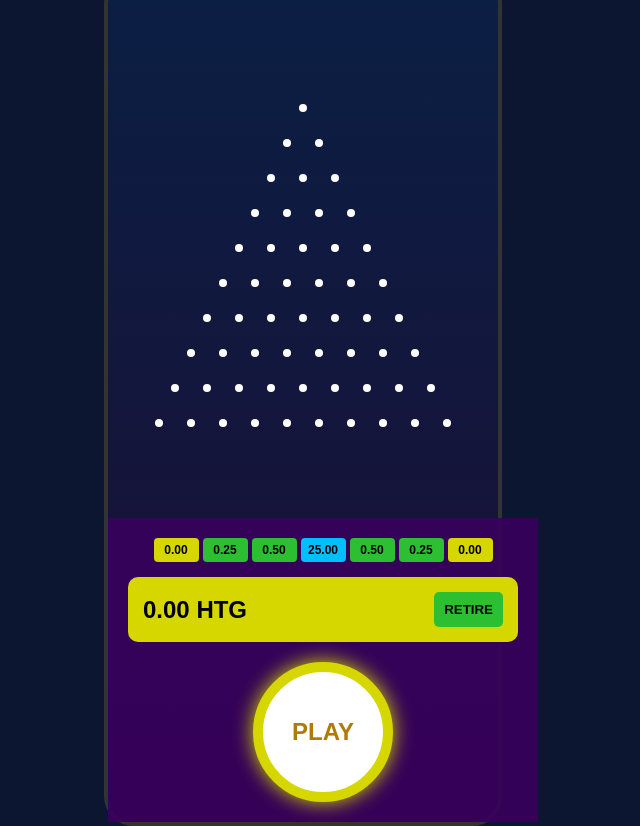
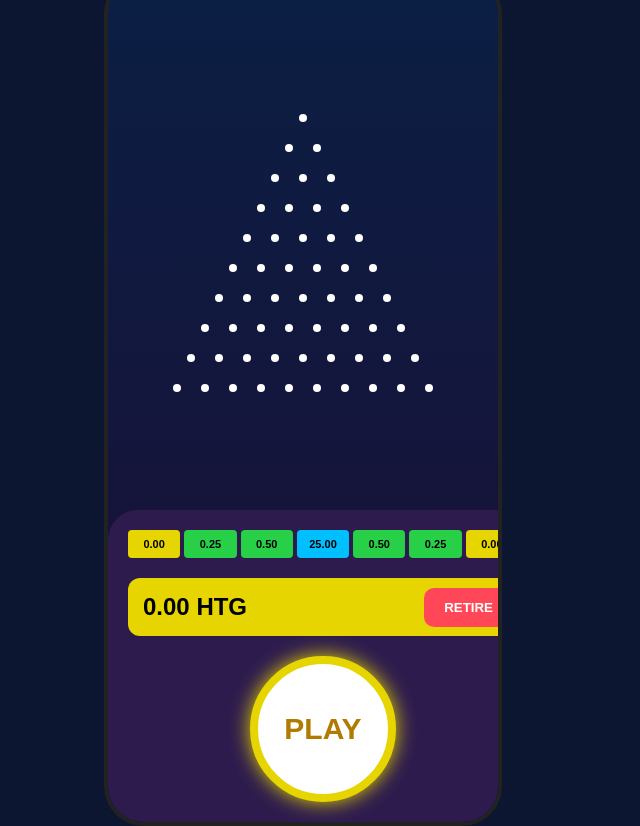
Before and after one commit to houseVd/TesdesKod, a plain HTML site: page index.html in a window 1280 px wide. Shown: the whole page, without its empty margins (337-977 px from the left). Drawn offline with Linux system fonts and the light colour scheme.

Commit message:
Update index.html

```diff
--- a/index.html
+++ b/index.html
@@ -3,100 +3,126 @@
 <head>
     <meta charset="UTF-8">
     <meta name="viewport" content="width=device-width, initial-scale=1.0">
-    <title>Plinko HTG</title>
+    <title>Plinky HTG Pro</title>
     <style>
-        body { background: #0c1630; margin: 0; display: flex; justify-content: center; align-items: center; height: 100vh; font-family: sans-serif; overflow: hidden; }
-        .game-container { width: 390px; height: 844px; background: linear-gradient(#0b1f44, #1b0d35); position: relative; border-radius: 30px; border: 4px solid #333; }
-        canvas { display: block; margin: 80px auto 0; }
-        .ui-bottom { position: absolute; bottom: 0; width: 100%; padding: 20px; background: rgba(56,0,93,0.9); }
-        .multipliers { display: flex; justify-content: center; gap: 4px; margin-bottom: 15px; }
-        .m-box { width: 45px; padding: 5px 0; text-align: center; font-size: 12px; font-weight: bold; border-radius: 4px; }
-        .yellow { background: #d6d600; } .green { background: #2dbf32; } .blue { background: #00bfff; }
-        .display-bar { background: #d6d600; padding: 15px; border-radius: 10px; display: flex; justify-content: space-between; align-items: center; margin-bottom: 20px; }
-        #balanceText { font-size: 24px; font-weight: bold; }
-        .btn-retire { background: #2dbf32; padding: 10px; border: none; border-radius: 5px; font-weight: bold; cursor: pointer; }
-        .play-btn { width: 120px; height: 120px; background: white; border: 10px solid #d6d600; border-radius: 50%; margin: 0 auto; display: flex; justify-content: center; align-items: center; font-size: 24px; font-weight: bold; color: #b07b00; cursor: pointer; box-shadow: 0 0 20px #d6d600; }
-        .ball { position: absolute; width: 14px; height: 14px; background: #ff2ea6; border-radius: 50%; }
+        body { margin: 0; background: #0c1630; display: flex; justify-content: center; align-items: center; height: 100vh; font-family: sans-serif; overflow: hidden; }
+        .game { width: 390px; height: 844px; background: linear-gradient(#0b1f44, #1b0d35); position: relative; border-radius: 40px; border: 4px solid #222; overflow: hidden; }
+
+        /* Triyang Pwen yo */
+        canvas { display: block; margin: 120px auto 0; }
+
+        /* Bwat anba yo */
+        .bottom-ui { position: absolute; bottom: 0; width: 100%; background: #2d1b4e; padding: 20px; border-radius: 30px 30px 0 0; }
+        .grid-multipliers { display: flex; justify-content: center; gap: 4px; margin-bottom: 20px; }
+        .cell { padding: 8px 5px; font-size: 11px; font-weight: bold; border-radius: 4px; color: #000; width: 48px; text-align: center; }
+        .yellow { background: #e6d500; } .green { background: #27d047; } .blue { background: #00bfff; }
+
+        /* Balans ak Retire */
+        .stats-bar { display: flex; background: #e6d500; border-radius: 12px; margin-bottom: 20px; align-items: center; padding: 5px; }
+        #balanceDisplay { flex-grow: 1; font-size: 24px; font-weight: bold; padding: 10px; }
+        #retireBtn { background: #ff4757; color: white; border: none; padding: 12px 20px; border-radius: 10px; font-weight: bold; cursor: pointer; }
+
+        /* Bouton Play */
+        .play-btn { width: 130px; height: 130px; background: white; border: 8px solid #e6d500; border-radius: 50%; display: flex; justify-content: center; align-items: center; margin: 0 auto; font-size: 30px; font-weight: bold; color: #b07b00; cursor: pointer; box-shadow: 0 0 20px #e6d500; }
+
+        .ball { position: absolute; width: 14px; height: 14px; background: #ff2ea6; border-radius: 50%; z-index: 10; }
+
+        /* Dyalòg Personnalisé */
+        .modal { display: none; position: fixed; top: 0; left: 0; width: 100%; height: 100%; background: rgba(0,0,0,0.8); justify-content: center; align-items: center; z-index: 100; }
+        .modal-content { background: white; padding: 20px; border-radius: 15px; text-align: center; color: #000; }
     </style>
 </head>
 <body>
 
-<div class="game-container">
-    <canvas id="board" width="350" height="400"></canvas>
-    <div class="ui-bottom">
-        <div class="multipliers">
-            <div class="m-box yellow">0.00</div>
-            <div class="m-box green">0.25</div>
-            <div class="m-box green">0.50</div>
-            <div class="m-box blue">25.00</div>
-            <div class="m-box green">0.50</div>
-            <div class="m-box green">0.25</div>
-            <div class="m-box yellow">0.00</div>
+<div class="game">
+    <canvas id="board" width="350" height="350"></canvas>
+
+    <div class="bottom-ui">
+        <div class="grid-multipliers">
+            <div class="cell yellow">0.00</div>
+            <div class="cell green">0.25</div>
+            <div class="cell green">0.50</div>
+            <div class="cell blue">25.00</div>
+            <div class="cell green">0.50</div>
+            <div class="cell green">0.25</div>
+            <div class="cell yellow">0.00</div>
         </div>
-        <div class="display-bar">
-            <div id="balanceText">0.00 HTG</div>
-            <button class="btn-retire" onclick="retire()">RETIRE</button>
+
+        <div class="stats-bar">
+            <div id="balanceDisplay">0.00 HTG</div>
+            <button id="retireBtn">RETIRE</button>
         </div>
-        <div class="play-btn" onclick="askPlay()">PLAY</div>
+
+        <div class="play-btn" id="playBtn">PLAY</div>
+    </div>
+</div>
+
+<div class="modal" id="myModal">
+    <div class="modal-content">
+        <p id="modalText"></p>
+        <button onclick="document.getElementById('myModal').style.display='none'">OK</button>
     </div>
 </div>
 
 <script>
+    const canvas = document.getElementById("board");
+    const ctx = canvas.getContext("2d");
     let balance = 0.00;
-    const ctx = document.getElementById("board").getContext("2d");
 
-    // Desen poto yo
-    for(let r=0; r<10; r++) {
-        for(let c=0; c<=r; c++) {
+    // Trase Pwen yo (Pegs) - pi sere
+    for(let i=0; i<10; i++) {
+        for(let j=0; j<=i; j++) {
             ctx.fillStyle = "white";
             ctx.beginPath();
-            ctx.arc(175 - (r*16) + (c*32), 50 + (r*35), 4, 0, Math.PI*2);
+            ctx.arc(175 - (i*14) + (j*28), 20 + (i*30), 4, 0, Math.PI*2);
             ctx.fill();
         }
     }
 
-    function askPlay() {
-        if(confirm("Èske ou vle peye 1 Goud pou jwe?")) {
-            balance -= 1.00;
-            updateBalance();
-            createBall();
-        }
+    function showModal(msg) {
+        document.getElementById("modalText").innerText = msg;
+        document.getElementById("myModal").style.display = "flex";
     }
 
-    function createBall() {
+    document.getElementById("playBtn").addEventListener("click", () => {
+        // Peye 1 goud
+        balance -= 1;
+        updateUI();
+
         const ball = document.createElement("div");
         ball.className = "ball";
-        ball.style.left = "175px"; ball.style.top = "80px";
-        document.querySelector(".game-container").appendChild(ball);
+        ball.style.left = "175px"; ball.style.top = "20px";
+        document.querySelector(".game").appendChild(ball);
 
-        let x = 175, y = 80;
-        let interval = setInterval(() => {
-            y += 5; x += (Math.random() - 0.5) * 10;
-            ball.style.top = y + "px"; ball.style.left = x + "px";
-            if(y > 450) {
-                clearInterval(interval);
+        let x = 175, y = 20;
+        let move = setInterval(() => {
+            y += 4;
+            x += (Math.random() - 0.5) * 6;
+            ball.style.top = y + "px";
+            ball.style.left = x + "px";
+
+            if(y > 330) {
+                clearInterval(move);
                 ball.remove();
-                let outcomes = [0.25, 0.50, 25.00, 0.50, 0.25];
-                let win = outcomes[Math.floor(Math.random() * outcomes.length)];
-                balance += win;
-                updateBalance();
+
+                // Lojik rezilta yo
+                let outcomes = [0, 0.25, 0.50, 25.00, 0.50, 0.25, 0];
+                let won = outcomes[Math.floor(Math.random() * outcomes.length)];
+                balance += won;
+                updateUI();
+                showModal("Ou jwenn: " + won.toFixed(2) + " HTG!");
             }
-        }, 30);
-    }
+        }, 20);
+    });
 
-    function retire() {
-        let amount = prompt("Antre kantite ou vle retire (Max: " + balance.toFixed(2) + "):");
-        if(amount && parseFloat(amount) <= balance) {
-            balance -= parseFloat(amount);
-            updateBalance();
-            alert("Ou retire " + amount + " HTG avèk siksè!");
-        } else {
-            alert("Montan envalid!");
-        }
-    }
+    document.getElementById("retireBtn").addEventListener("click", () => {
+        showModal("Ou retire total: " + balance.toFixed(2) + " HTG!");
+        balance = 0;
+        updateUI();
+    });
 
-    function updateBalance() {
-        document.getElementById("balanceText").innerText = balance.toFixed(2) + " HTG";
+    function updateUI() {
+        document.getElementById("balanceDisplay").innerText = balance.toFixed(2) + " HTG";
     }
 </script>
 
```
